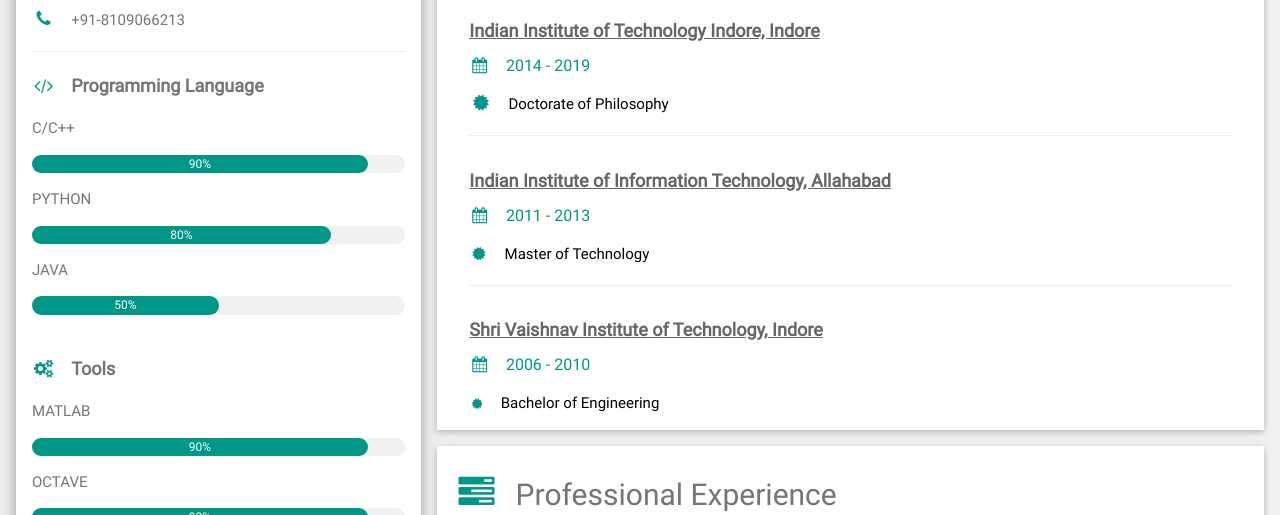
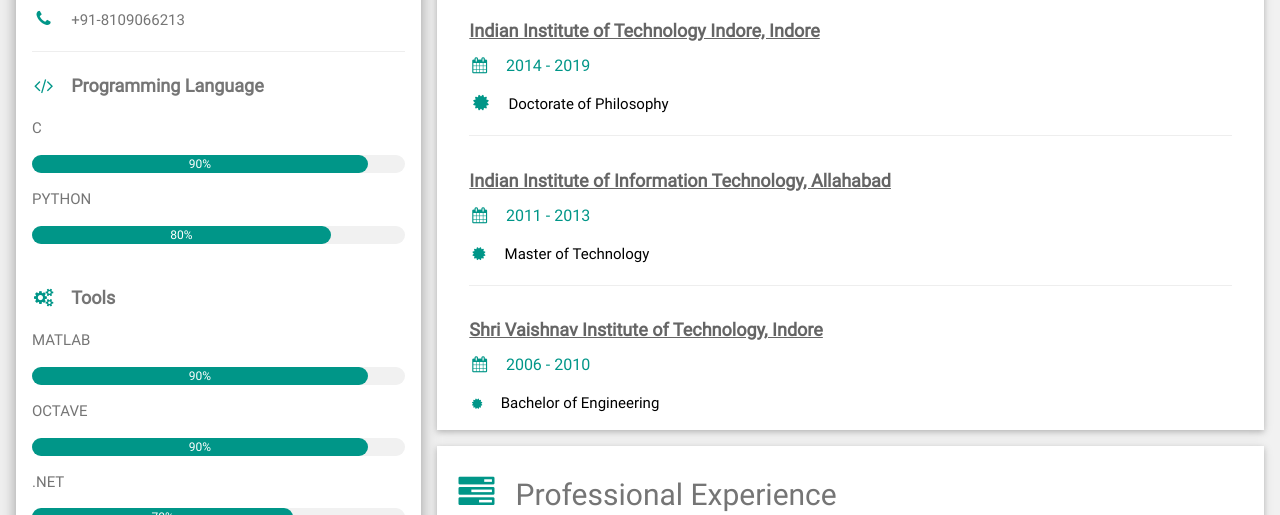
Before and after one commit to rajendrachoudhary/rajendrachoudhary.github.io, a plain HTML site: page index.html in a window 1280 px wide. Shown: the part 684-1199 px from the top of the page. Drawn offline with Linux system fonts and the light colour scheme.

Commit message:
Update index.html

```diff
--- a/index.html
+++ b/index.html
@@ -38,7 +38,7 @@ html,body,h1,h2,h3,h4,h5,h6 {font-family: "Roboto", sans-serif}
 
           <hr>
           <p class="comp-large"><b><i class="fa fa-code fa-fw comp-margin-right comp-text-teal"></i>Programming Language</b></p>
-          <p>C/C++</p>
+          <p>C</p>
           <div class="comp-light-grey comp-round-xlarge comp-small">
             <div class="comp-container comp-center comp-round-xlarge comp-teal" style="width:90%">90%</div>
           </div>
@@ -47,10 +47,6 @@ html,body,h1,h2,h3,h4,h5,h6 {font-family: "Roboto", sans-serif}
             <div class="comp-container comp-center comp-round-xlarge comp-teal" style="width:80%">
               <div class="comp-center comp-text-white">80%</div>
             </div>
-          </div>
-          <p>JAVA</p>
-          <div class="comp-light-grey comp-round-xlarge comp-small">
-            <div class="comp-container comp-center comp-round-xlarge comp-teal" style="width:50%">50%</div>
           </div>
           <br>
           <p class="comp-large comp-text-theme"><b><i class="fa fa-cogs fa-fw comp-margin-right comp-text-teal"></i>Tools</b></p>
```
